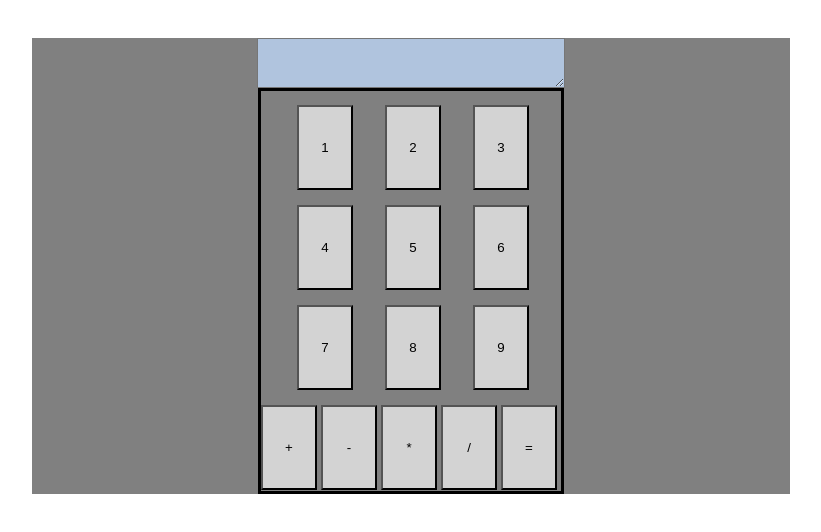
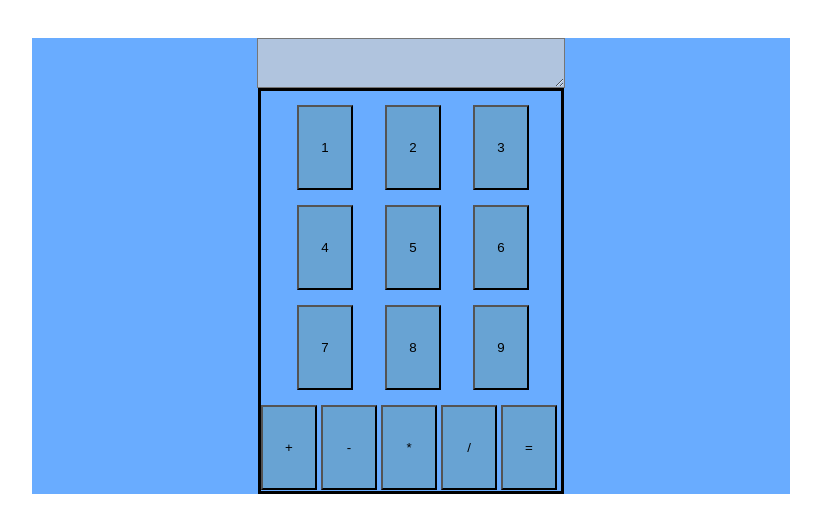
Before and after one commit to Harshbhama/Basic-javascript-calc, a plain HTML site: page index.html in a window 1280 px wide. Shown: the part 48-580 px from the top of the page, without its empty margins (229-1050 px from the left). Drawn offline with Linux system fonts and the light colour scheme.

Commit message:
changes made

```diff
--- a/style.css
+++ b/style.css
@@ -2,7 +2,7 @@
 
 	    margin-right: 20%;
     margin-left: 20%;
-    background-color: grey;
+    background-color: #0072ff96;
 }
 
 #text-style{
@@ -39,10 +39,16 @@
 }
 input[type=button]{
 
+
 	width: 56px;
     height: 85px;
     margin-top: 14px;
-    background-color: lightgray;
+    background-color: #658b6047;
+}
+
+input[type=button]:hover {
+    background-color: #008CBA;
+    color: white;
 }
 
 #first-box{
```
